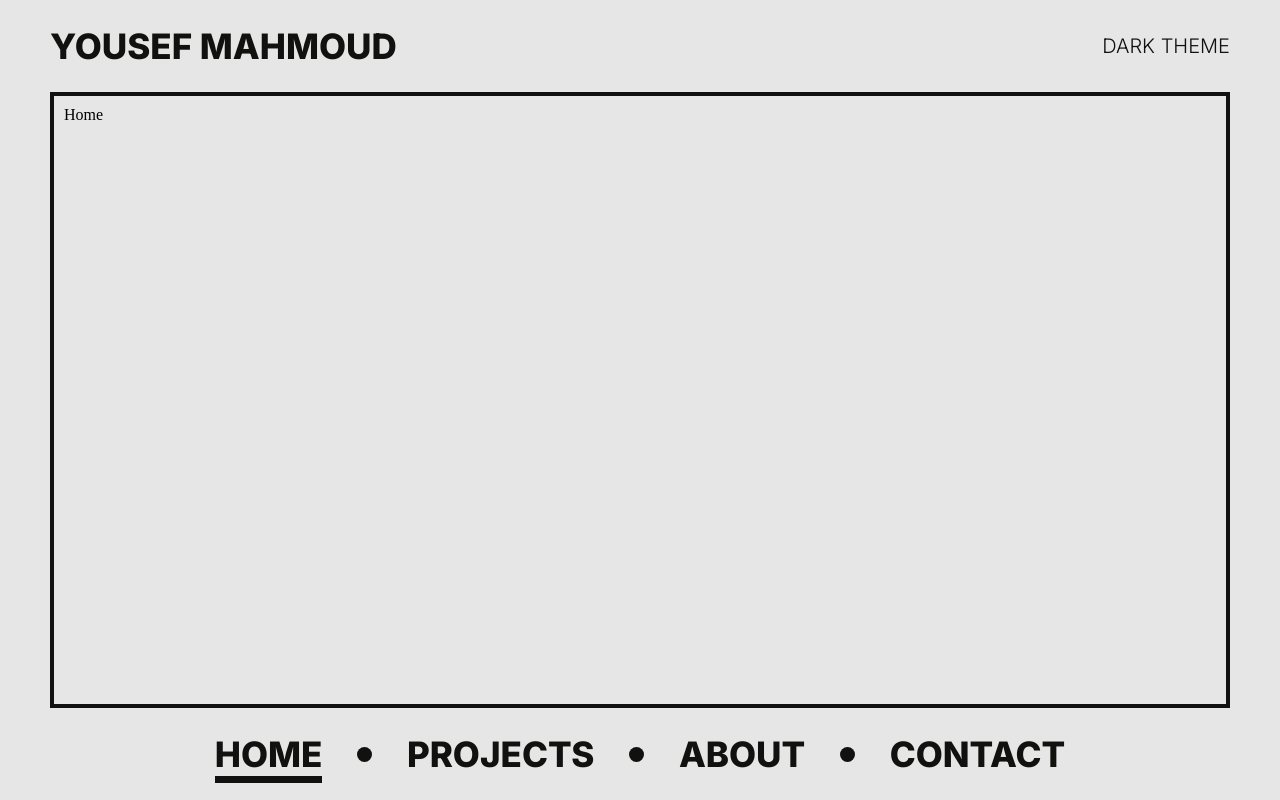
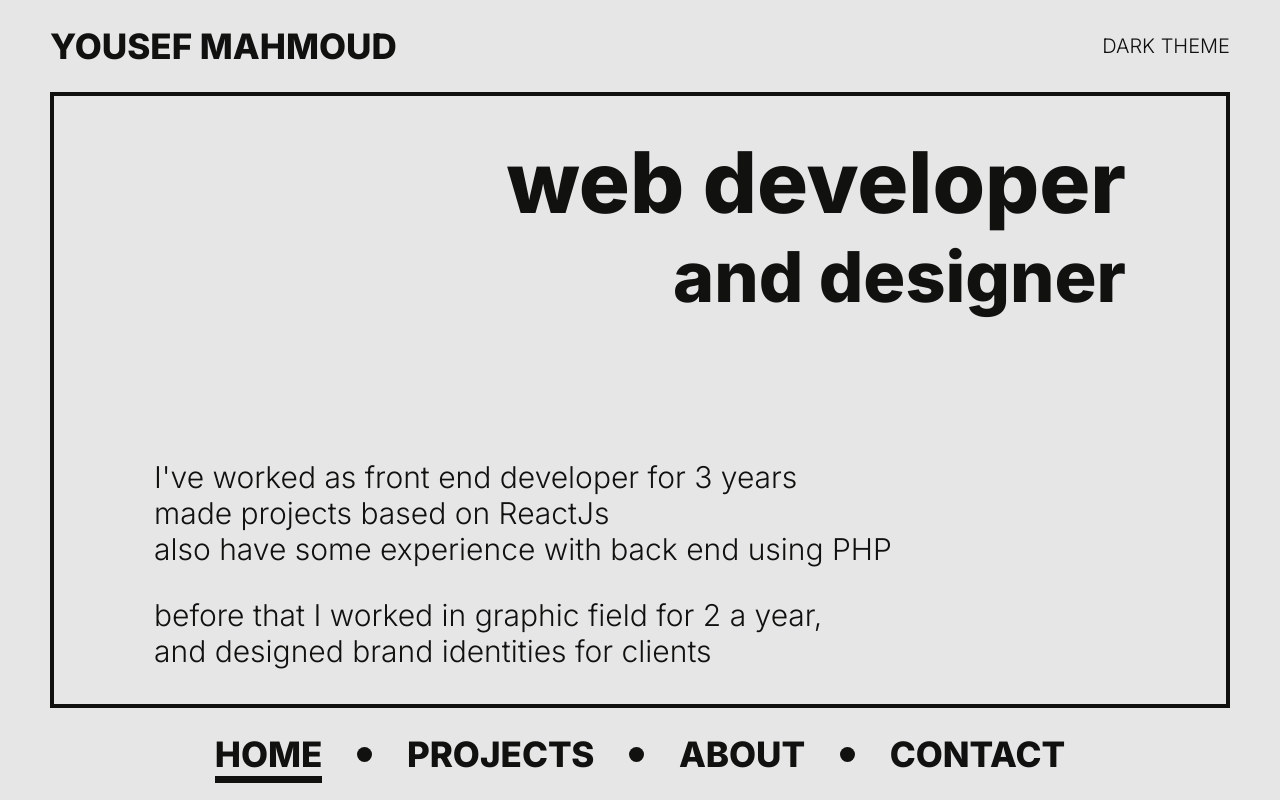
Before and after one commit to usef-mahmud/portfolio, a React (Create React App) app: page / in a window 1280 px wide. Built offline with nearby package versions, Linux system fonts and the light colour scheme.

Commit message:
create home page

```diff
--- a/src/components/ProjectCard/ProjectCard.scss
+++ b/src/components/ProjectCard/ProjectCard.scss
@@ -20,9 +20,10 @@
     }
 
     .project__date{
-        font-size: 16px;
+        font-size: 20px;
         margin-left: 30px;
         user-select: none;
+        font-weight: 500;
         color: var(--fg-color);
     }
 }
--- a/src/pages/Home/Home.jsx
+++ b/src/pages/Home/Home.jsx
@@ -4,7 +4,35 @@ import './Home.scss'
 const Home = () => {
   return (
     <div className='home-page'>
-      Home
+      <div className="container">
+        <div className="main-info">
+          {/* <div className="title">
+            i'm yousef mahmoud
+          </div> */}
+          <div className="title">
+            web developer
+          </div>
+          <div className="title">
+            and designer
+          </div>
+        </div>
+
+        <div className="about-info">
+          <div className="about-info__content">
+            <div className="info__section-1">
+              I've worked as front end developer for 3 years <br />
+              made projects based on ReactJs <br />
+              also have some experience with back end using PHP
+            </div>
+
+            <div className="info__scetion-2">
+              before that I worked in graphic field for 2 a year, <br />
+              and designed brand identities for clients
+            </div>
+          </div>
+        </div>
+      </div>
+
     </div>
   )
 }
--- a/src/pages/Home/Home.scss
+++ b/src/pages/Home/Home.scss
@@ -1,5 +1,49 @@
 .home-page{
     height: 100%;
-    padding: 10px;
-    box-sizing: border-box;
+
+    .container{
+        height: 100%;
+
+        padding: 35px 100px;
+        user-select: none;
+        display: flex;
+        flex-direction: column;
+        justify-content: space-between;
+
+        .main-info{
+            font-family: 'Inter';
+            display: flex;
+            flex-direction: column;
+            justify-content: flex-end;
+            align-items: flex-end;
+            font-weight: 800;
+            color: var(--fg-color);
+
+            .title{
+                font-size: 85px;
+
+                &:last-child{
+                    font-size: 70px;
+                }
+            }
+
+        }
+
+        .about-info{
+            .about-info__content{
+                display: flex;
+                flex-direction: column;
+                color: var(--fg-color);
+
+                font-family: 'Inter';
+                font-size: 30px;
+                font-weight: 300;
+                line-height: 1.2;
+
+                .info__section-1{
+                    margin-bottom: 30px;
+                }
+            }
+        }
+    }
 }
--- a/src/pages/Projects/Projects.jsx
+++ b/src/pages/Projects/Projects.jsx
@@ -6,7 +6,7 @@ import './Projects.scss'
 const Projects = () => {
   return (
     <div className='projects-page'>
-      <a href='https://github.com/usef-mahmud' className="all">
+      <a href='https://github.com/usef-mahmud' target='_blank' className="all">
         all projects on github
       </a>
 
```
